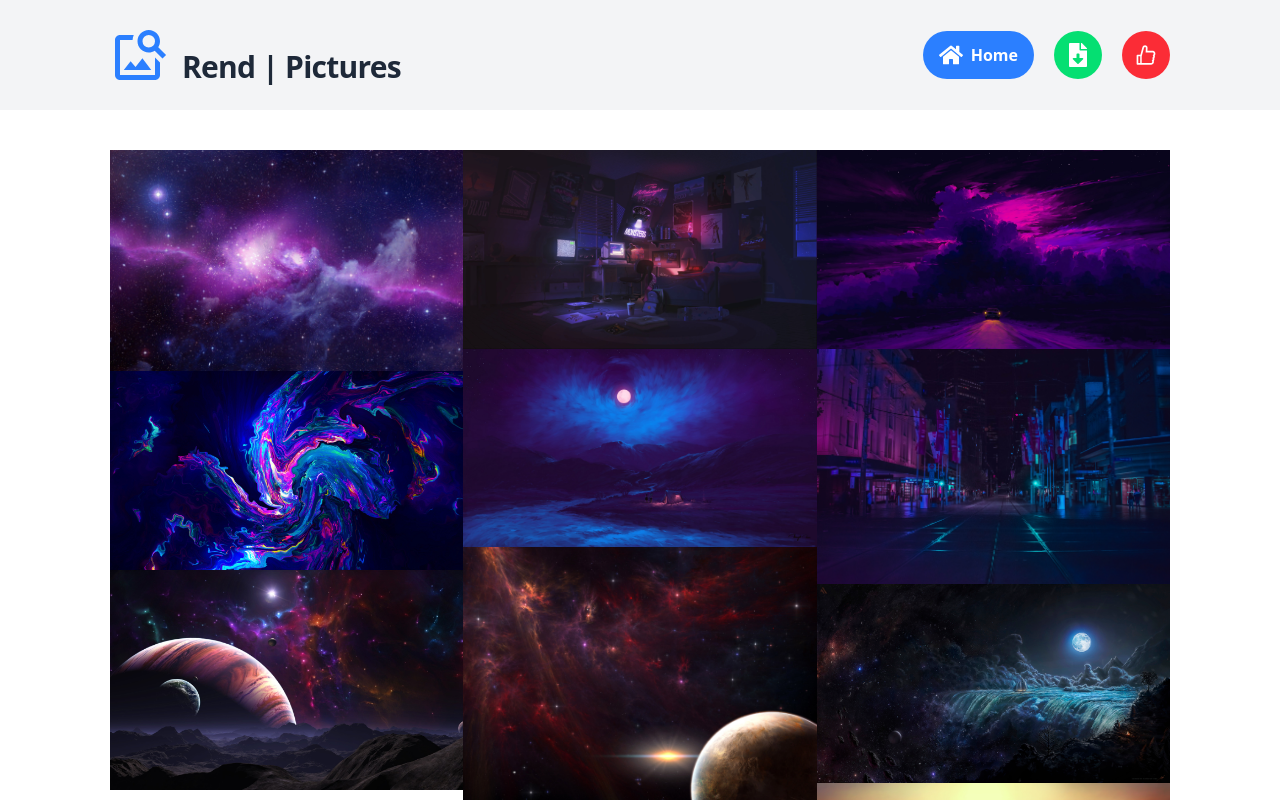
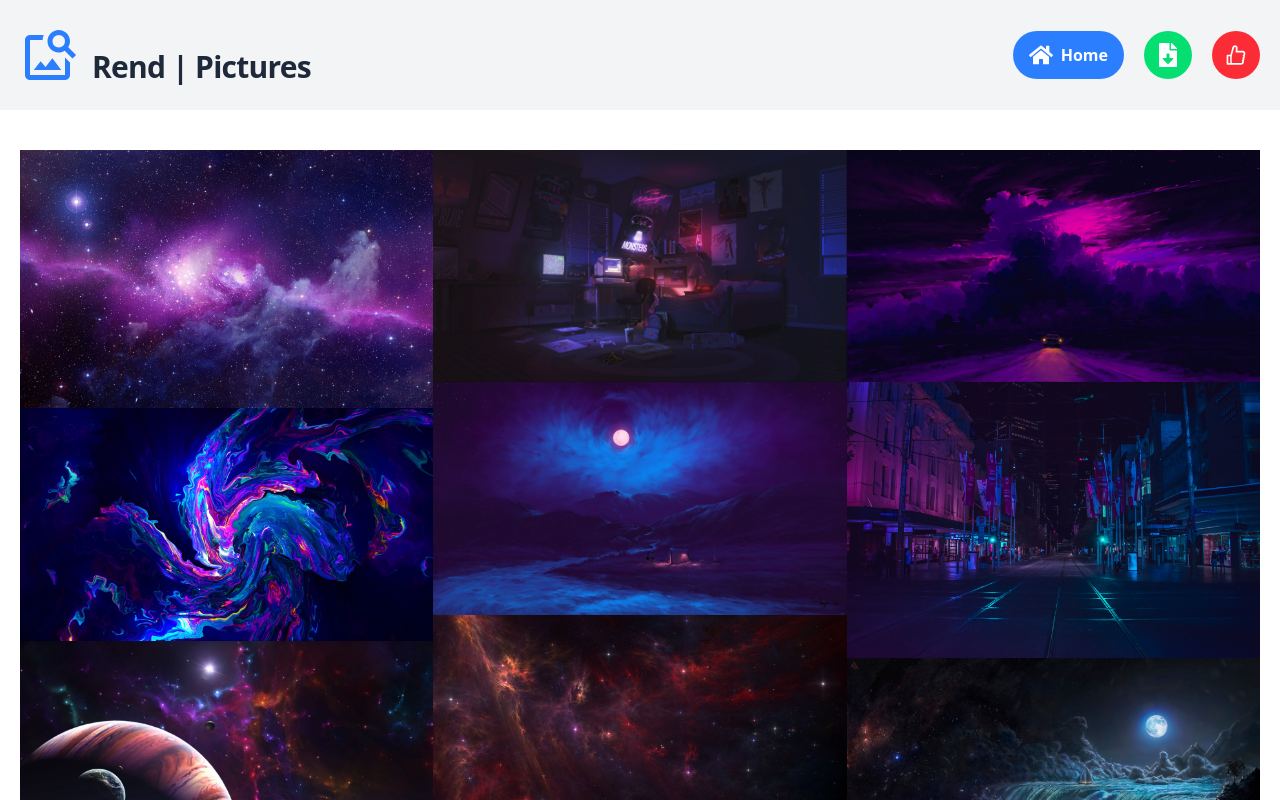
Before and after one commit to Najot-Ta-lim-loyihalar-uchun/ImagesGlobeRedux, a React (Vite) app: page / in a window 1280 px wide. Shown: the top 800 px of the page. Built offline with nearby package versions, Linux system fonts and the light colour scheme.

Commit message:
finished

```diff
--- a/src/index.css
+++ b/src/index.css
@@ -1,7 +1,7 @@
 @import "tailwindcss";
 
 .container {
-  max-width: 1100px;
+  max-width: 1400px;
   margin: 0 auto;
   padding-left: 20px;
   padding-right: 20px;
```
